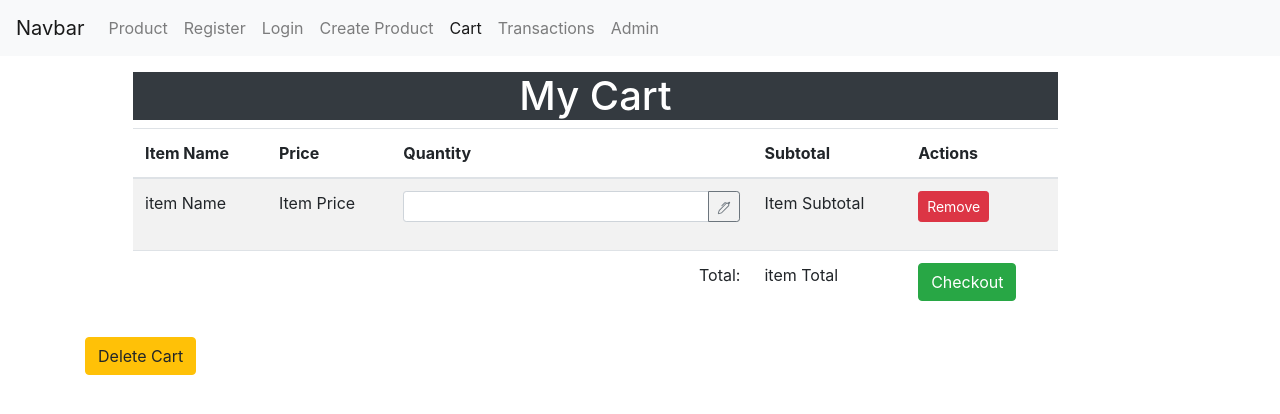
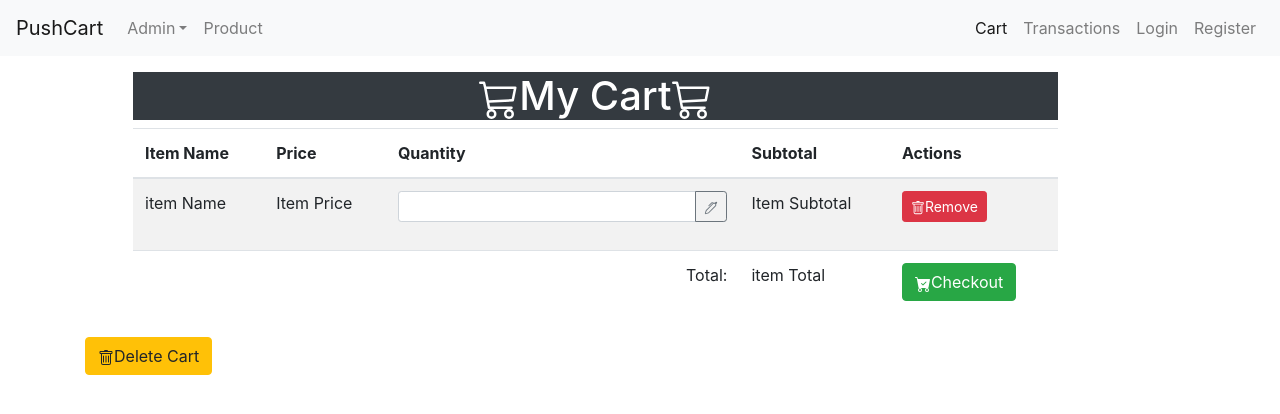
Before and after one commit to MaryDiolas1006/WorldVision-frontEnd-tech-test, a React (Create React App) app: page /cart in a window 1280 px wide. Shown: the top 414 px of the page. Built offline with nearby package versions, Linux system fonts and the light colour scheme.

Commit message:
add Edit form

```diff
--- a/src/App.js
+++ b/src/App.js
@@ -2,6 +2,7 @@ import React from 'react';
 import Login from './components/Login';
 import Register from './components/Register';
 import CreateProduct from './components/CreateProduct';
+import EditForm from './components/EditForm';
 import Product from './components/Product';
 import CartForm from './components/CartForm';
 import TransactionForm from './components/TransactionForm';
@@ -19,6 +20,10 @@ const App = () => {
       <Switch>
       <Route path='/create'>
       <CreateProduct />
+      </Route>
+
+       <Route path='/edit'>
+      <EditForm />
       </Route>
 
       <Route path='/cart'>
--- a/src/components/CartForm.js
+++ b/src/components/CartForm.js
@@ -6,7 +6,15 @@ const CartForm = (props) => {
     	<div className="row">
     		<div className="col-12 py-3">
     			<React.Fragment>
-    				<h1 className="bg-dark text-white col-10 ml-5 text-center">My Cart</h1>
+    				<h1 className="bg-dark text-white col-10 ml-5 text-center">
+                    <svg width="1em" height="1em" viewBox="0 0 16 16" class="bi bi-cart3" fill="currentColor" xmlns="http://www.w3.org/2000/svg">
+                    <path fill-rule="evenodd" d="M0 1.5A.5.5 0 0 1 .5 1H2a.5.5 0 0 1 .485.379L2.89 3H14.5a.5.5 0 0 1 .49.598l-1 5a.5.5 0 0 1-.465.401l-9.397.472L4.415 11H13a.5.5 0 0 1 0 1H4a.5.5 0 0 1-.491-.408L2.01 3.607 1.61 2H.5a.5.5 0 0 1-.5-.5zM3.102 4l.84 4.479 9.144-.459L13.89 4H3.102zM5 12a2 2 0 1 0 0 4 2 2 0 0 0 0-4zm7 0a2 2 0 1 0 0 4 2 2 0 0 0 0-4zm-7 1a1 1 0 1 0 0 2 1 1 0 0 0 0-2zm7 0a1 1 0 1 0 0 2 1 1 0 0 0 0-2z"/>
+                    </svg>
+                    My Cart
+                    <svg width="1em" height="1em" viewBox="0 0 16 16" class="bi bi-cart3" fill="currentColor" xmlns="http://www.w3.org/2000/svg">
+                    <path fill-rule="evenodd" d="M0 1.5A.5.5 0 0 1 .5 1H2a.5.5 0 0 1 .485.379L2.89 3H14.5a.5.5 0 0 1 .49.598l-1 5a.5.5 0 0 1-.465.401l-9.397.472L4.415 11H13a.5.5 0 0 1 0 1H4a.5.5 0 0 1-.491-.408L2.01 3.607 1.61 2H.5a.5.5 0 0 1-.5-.5zM3.102 4l.84 4.479 9.144-.459L13.89 4H3.102zM5 12a2 2 0 1 0 0 4 2 2 0 0 0 0-4zm7 0a2 2 0 1 0 0 4 2 2 0 0 0 0-4zm-7 1a1 1 0 1 0 0 2 1 1 0 0 0 0-2zm7 0a1 1 0 1 0 0 2 1 1 0 0 0 0-2z"/>
+                    </svg>
+                    </h1>
     					<table class="table table-striped col-10 ml-5 mb-4">
     						<thead>
     							<tr>
@@ -45,7 +53,12 @@ const CartForm = (props) => {
     									</td>
     									<td>Item Subtotal</td>
     									<td>
-    										<button className="btn btn-sm d-block btn-danger">Remove</button>
+    										<button className="btn btn-sm d-block btn-danger">
+                                            <svg width="1em" height="1em" viewBox="0 0 16 16" class="bi bi-trash" fill="currentColor" xmlns="http://www.w3.org/2000/svg">
+                                            <path d="M5.5 5.5A.5.5 0 0 1 6 6v6a.5.5 0 0 1-1 0V6a.5.5 0 0 1 .5-.5zm2.5 0a.5.5 0 0 1 .5.5v6a.5.5 0 0 1-1 0V6a.5.5 0 0 1 .5-.5zm3 .5a.5.5 0 0 0-1 0v6a.5.5 0 0 0 1 0V6z"/>
+                                            <path fill-rule="evenodd" d="M14.5 3a1 1 0 0 1-1 1H13v9a2 2 0 0 1-2 2H5a2 2 0 0 1-2-2V4h-.5a1 1 0 0 1-1-1V2a1 1 0 0 1 1-1H6a1 1 0 0 1 1-1h2a1 1 0 0 1 1 1h3.5a1 1 0 0 1 1 1v1zM4.118 4L4 4.059V13a1 1 0 0 0 1 1h6a1 1 0 0 0 1-1V4.059L11.882 4H4.118zM2.5 3V2h11v1h-11z"/>
+                                            </svg>
+                                            Remove</button>
     									</td>
     								</tr>
     							</tbody>
@@ -54,12 +67,21 @@ const CartForm = (props) => {
     								<td colspan="3" className="text-right">Total:</td>
     								<td>item Total</td>
     								<td>
-    									<button className="btn btn-md d-block btn-success">Checkout</button>
+    									<button className="btn btn-md d-block btn-success">
+                                        <svg width="1em" height="1em" viewBox="0 0 16 16" class="bi bi-cart-check-fill" fill="currentColor" xmlns="http://www.w3.org/2000/svg">
+                                        <path fill-rule="evenodd" d="M.5 1a.5.5 0 0 0 0 1h1.11l.401 1.607 1.498 7.985A.5.5 0 0 0 4 12h1a2 2 0 1 0 0 4 2 2 0 0 0 0-4h7a2 2 0 1 0 0 4 2 2 0 0 0 0-4h1a.5.5 0 0 0 .491-.408l1.5-8A.5.5 0 0 0 14.5 3H2.89l-.405-1.621A.5.5 0 0 0 2 1H.5zM4 14a1 1 0 1 1 2 0 1 1 0 0 1-2 0zm7 0a1 1 0 1 1 2 0 1 1 0 0 1-2 0zm.354-7.646a.5.5 0 0 0-.708-.708L8 8.293 6.854 7.146a.5.5 0 1 0-.708.708l1.5 1.5a.5.5 0 0 0 .708 0l3-3z"/>
+                                        </svg>
+                                        Checkout</button>
     								</td>
     							</tr>
     							</tfoot>
     					</table>
-    					<button className ="btn btn-md d-block btn-warning">Delete Cart</button>
+    					<button className ="btn btn-md d-block btn-warning">
+                        <svg width="1em" height="1em" viewBox="0 0 16 16" class="bi bi-trash" fill="currentColor" xmlns="http://www.w3.org/2000/svg">
+                        <path d="M5.5 5.5A.5.5 0 0 1 6 6v6a.5.5 0 0 1-1 0V6a.5.5 0 0 1 .5-.5zm2.5 0a.5.5 0 0 1 .5.5v6a.5.5 0 0 1-1 0V6a.5.5 0 0 1 .5-.5zm3 .5a.5.5 0 0 0-1 0v6a.5.5 0 0 0 1 0V6z"/>
+                        <path fill-rule="evenodd" d="M14.5 3a1 1 0 0 1-1 1H13v9a2 2 0 0 1-2 2H5a2 2 0 0 1-2-2V4h-.5a1 1 0 0 1-1-1V2a1 1 0 0 1 1-1H6a1 1 0 0 1 1-1h2a1 1 0 0 1 1 1h3.5a1 1 0 0 1 1 1v1zM4.118 4L4 4.059V13a1 1 0 0 0 1 1h6a1 1 0 0 0 1-1V4.059L11.882 4H4.118zM2.5 3V2h11v1h-11z"/>
+                        </svg>
+                        Delete Cart</button>
     			</React.Fragment>
     		</div>
     	</div>
--- /dev/null
+++ b/src/components/EditForm.js
@@ -0,0 +1,84 @@
+import React from 'react';
+import {Link} from 'react-router-dom';
+
+const EditForm = (props) => {
+  return (
+    <div className="container">
+    	<div className="row">
+    		<div className="col-12 col-md-6 mx-auto mb-5">
+    			<h1 className="text-center">Edit Pruduct</h1>
+    		</div>
+            </div>
+                <div className="row">
+                <div className="col-12 col-md-6 ">
+                    <label htmlFor="name">Name:</label>
+                    <br />
+                    <input
+                    id="name"
+                    type="text"
+                    class="form-control"
+                    name="name"
+                    required
+                    autocomplete="name"
+                    autofocus
+                    placeholder="Product Name Here"
+                    />
+                    <br />
+                    <label htmlFor="price">Price:</label>
+                    <br />
+                    <input
+                    id="price"
+                    type="text"
+                    class="form-control"
+                    name="price"
+                    required
+                    autocomplete="price"
+                    autofocus
+                    placeholder="Product Price Here"
+                    />
+                    <br />
+                    <label htmlFor="image">Image:</label>
+                    <br />
+                    <input
+                    id="image"
+                    type="file"
+                    class="form-control"
+                    name="image"
+                    required
+                    autofocus
+                    />
+                    <br />
+                    <label htmlFor="description">Description:</label>
+                    <br />
+                    <textarea
+                        className="form-control form-control-sm"
+                        name="description"
+                        id="description"
+                        cols="30"
+                        rows="10"></textarea>
+                        <br />
+                            <Link className="submit btn-primary btn-sm" to="/view">Edit Product</Link>
+                 </div>
+
+                <div class="col-12 col-sm-6 col-md-4 col-lg-3 mx-auto">
+                    <div class="card">
+                        <img src="https://fratellowatches.imgix.net/2019/04/Rolex-Submariner-2.jpg" class="card-img-top" alt="..." />
+                        <div class="card-body">
+                          <h5 class="card-title">Rolex</h5>
+                           <p>Price: <span>&#8369;100000</span></p>
+                           <label>Quantity:</label>
+                           <br />
+                           <input type="number" name="quantity" id="quantity" min="1" />
+                            <div className="row">
+                                <button className=" col-12  submit d-block mt-3 btn-info mx-auto">View</button>
+                                <button className=" col-12  submit d-block mt-3 btn-danger mx-auto">Delete</button>
+                            </div>
+                         </div>
+                    </div>
+                </div>
+            </div>
+        </div>
+    )
+}
+
+export default EditForm;
--- a/src/components/MainNav.js
+++ b/src/components/MainNav.js
@@ -4,24 +4,33 @@ import {Link, NavLink} from 'react-router-dom';
 const MainNav = (props) => {
   return (
    <nav className="navbar navbar-expand-lg navbar-light bg-light">
-  <Link className="navbar-brand" to="#">Navbar</Link>
+  <Link className="navbar-brand" to="#">PushCart</Link>
   <button className="navbar-toggler" type="button" data-toggle="collapse" data-target="#navbarNav" aria-controls="navbarNav" aria-expanded="false" aria-label="Toggle navigation">
     <span className="navbar-toggler-icon"></span>
   </button>
   <div className="collapse navbar-collapse" id="navbarNav">
-    <ul className="navbar-nav">
+    <ul className="navbar-nav mr-auto">
+        {/*Admin Dropdown*/}
+
+        <li className="nav-item dropdown">
+          <Link
+            id="adminDropdown"
+            href=""
+            className="nav-link dropdown-toggle"
+            role="button"
+            data-toggle="dropdown">Admin</Link>
+            <div className="dropdown-menu">
+              <NavLink className="dropdown-item" to="/create">Add Product</NavLink>
+            </div>
+        </li>
+
       <li className="nav-item">
         <NavLink className="nav-link" exact to="/">Product</NavLink>
       </li>
-      <li className="nav-item">
-        <NavLink className="nav-link" exact to="/register">Register</NavLink>
-      </li>
-      <li className="nav-item">
-        <NavLink className="nav-link" to="/login">Login</NavLink>
-      </li>
-      <li className="nav-item">
-        <NavLink className="nav-link" to="/create">Create Product</NavLink>
-      </li>
+    </ul>
+
+    {/*Right Side Of Navbar*/}
+      <ul className="navbar-nav ml-auto">
         <li className="nav-item">
           <NavLink className="nav-link" exact to="/cart">Cart</NavLink>
         </li>
@@ -29,7 +38,10 @@ const MainNav = (props) => {
           <NavLink className="nav-link" exact to="/transactions">Transactions</NavLink>
         </li>
         <li className="nav-item">
-        <NavLink className="nav-link" exact to="/admin">Admin</NavLink>
+          <NavLink className="nav-link" to="/login">Login</NavLink>
+        </li>
+        <li className="nav-item">
+          <NavLink className="nav-link" exact to="/register">Register</NavLink>
         </li>
       </ul>
   </div>
```
Lines whose indentation alone changed are shown as unchanged.
